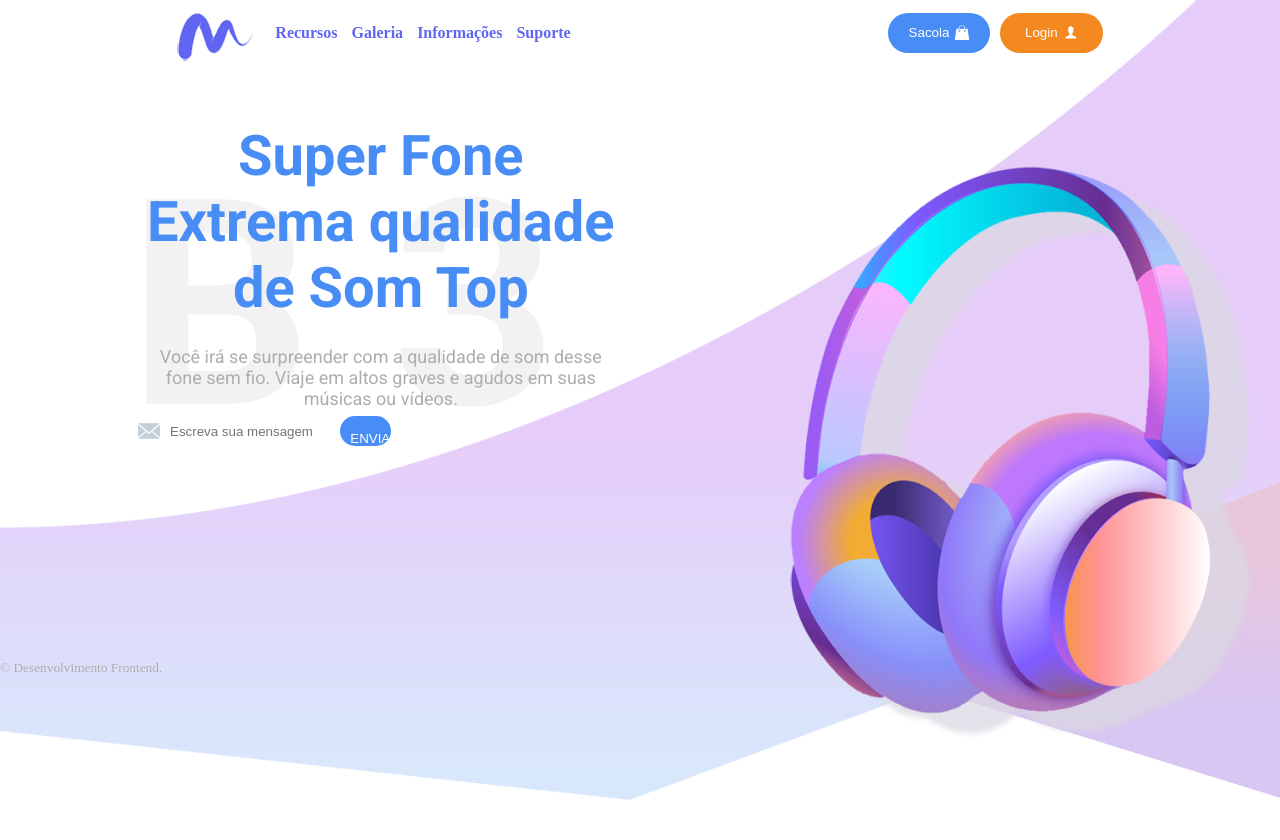
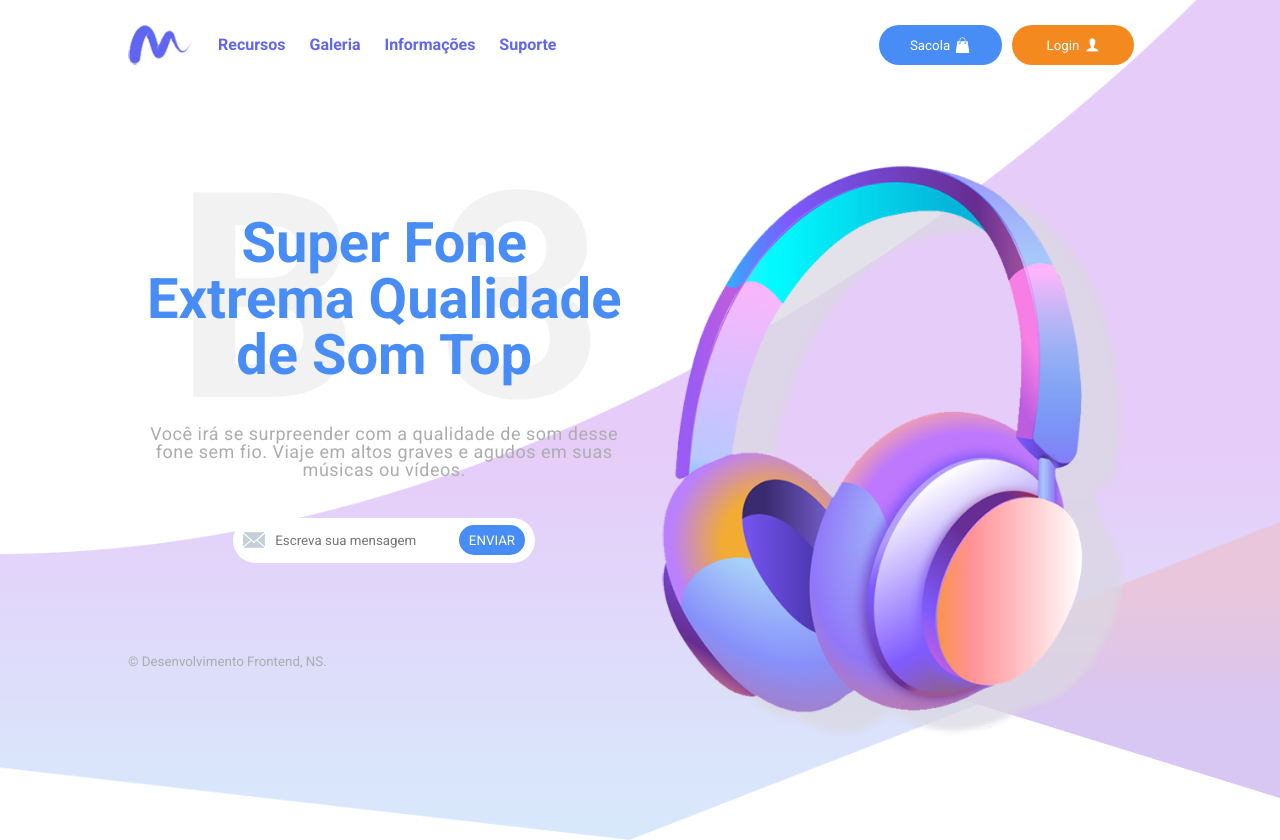
Before and after one commit to nicksnt/webpage-fone, a plain HTML site: page webpage-fone/Webpage/index.html in a window 1280 px wide. Before the commit the page ends 800 px from the top, so only its background shows below. Drawn offline with Linux system fonts and the light colour scheme.

Commit message:
Add files via upload

```diff
--- a/webpage-fone/Webpage/css/1_settings/1_settings.css
+++ b/webpage-fone/Webpage/css/1_settings/1_settings.css
@@ -16,21 +16,23 @@
     grid-template-areas: "header header"
                          "article picture"
                          "footer picture";
+    width: 80%;
+    margin: 25px auto;
 }
 
 #header {
     grid-area: header;
+    font-family: var(--font-primary);
     height: 40px;
     display: flex;
-	margin: 1% 10% 1%;
-	justify-content: center;
 }
 
 #article {
 	grid-area: article;
 	height: 500px;
-	margin: 1% 1% 1% 20%;
+    display: flex;
     justify-content: center;
+    flex-wrap: wrap;
 }
 
 
@@ -47,4 +49,6 @@
 
 #footer {
     grid-area: footer;
+    height: 30%;
+    font-family: var(--font-primary);
 }
--- a/webpage-fone/Webpage/css/5_objects/5_objects.css
+++ b/webpage-fone/Webpage/css/5_objects/5_objects.css
@@ -8,7 +8,9 @@
     line-height: 40px;
     margin-right: 10px;
     font-weight: bold;
-    padding: 0;
+    padding: 0 5px;
+    -webkit-transition: all .3s ease-in-out;
+    transition: all .3s ease-in-out;
 }
 
 #navigation > ul > li > a:hover {
@@ -19,18 +21,19 @@
     transition-duration: 0.3s;
 }
 
-#brand{
+#brand > img{
     display: inline;
+    height: 40px;
     margin-right: 20px;
-    height: 20%;
     align-items: center;
 }
 
-.button{
+.button {
     display: flex;
-    width: 10%;
+    width: 12%;
     align-items: center;
     justify-content: center;
+    font-family: var(--font-primary);
     border-radius: 20px;
     border-style: none;
     cursor: pointer;
@@ -39,6 +42,7 @@
 .button > img {
     height: 40%;
     margin-left: 5px;
+    vertical-align: middle;
 }
 
 #cart{
@@ -47,23 +51,43 @@
     margin-left: 30%;
 }
 
+#cart:hover {
+    background-color: var(--color-button-secundary);;
+    -webkit-transition: all .3s ease-in-out;
+    transition: all .3s ease-in-out;
+}
+
 #login{
     background-color: var(--color-button-secundary);
     color: var(--text-color-light);
     margin-left: 10px;
 }
 
+#login:hover {
+    background-color: var(--color-button-primary);
+    -webkit-transition: all .3s ease-in-out;
+    transition: all .3s ease-in-out;
+}
 
 #article > h1{
     color: var(--color-button-primary);
     font: 700 3.5em var(--font-primary);
+    line-height: 1;
+    width: 504px;
+    height: 183px;
+    font-weight: bold;
     text-align: center;
-    margin: 10% 1% 5% 1%
+    margin-top: 150px;
 }
 
 #article > p{
     color: var(--text-color-secundary);
     font: 400 18px var(--font-primary);
+    line-height: 1;
+    letter-spacing: 0.5px;
+    width: 512.4px;
+    height: 90.7px;
+    margin-top: 25px;
     text-align: center;
 }
 
@@ -75,6 +99,7 @@
     font-weight: bold;
     font-family: var(--font-primary);
     letter-spacing: 80px;
+    margin-left: 2%;
     text-align: center;
     color: #dbdbdb;
     position: absolute;
@@ -82,34 +107,44 @@
     margin-top: 90px;
 }
 
-.input-section{
+.send-message {
     background-color: var(--text-color-light);
     color: var(--text-color-dark);
     display: flex;
     align-items: center;
-    width: 50%;
+    width: 55%;
     height: 5%;
     border-radius: 30px;
     border: none;
     padding: 10px 10px;
 }
 
-#input{
+.send-message input {
     color: var(--text-color-secundary);
+    font-family: var(--font-primary);
     display: flex;
-    width: 67%;
+    width: 70%;
     border: none;
     padding: 10px 10px;
 }
 
-#submit{
+.send-message button {
     background-color: var(--color-button-primary);
+    font-family: var(--font-primary);
     color: var(--text-color-light);
+    width: 25%;
+    height: 20%;
     display: flex;
-    width: 20%;
-    height: 20%;
+    align-items: center;
+    justify-content: center;
+    -webkit-border-radius: 30px;
     border-radius: 30px;
     border: none;
     padding: 15px 10px;
     cursor: pointer;
+    -webkit-transition: all .3s ease;
+    transition: all .3s ease;
 }
+.send-message button:hover {
+    background-color: #f4891f;
+}
--- a/webpage-fone/Webpage/css/6_components/6_components.css
+++ b/webpage-fone/Webpage/css/6_components/6_components.css
@@ -3,9 +3,8 @@
     top: 0;
     right: 0;
     z-index: -1;
-    height: 100vh;
+    height: 105vh;
     width: 100%;
-
 }
 
 .shape2 {
@@ -13,7 +12,7 @@
     z-index: -1;
     bottom: 0;
     right: 0;
-    height: 40%;
+    height: 35%;
 }
 
 #footer small {
--- a/webpage-fone/Webpage/index.html
+++ b/webpage-fone/Webpage/index.html
@@ -35,13 +35,13 @@
 
         <article id="article">
             <span>B3</span>
-            <h1>Super Fone <br> Extrema qualidade <br> de Som Top</h1>
+            <h1>Super Fone <br> Extrema Qualidade <br> de Som Top</h1>
             <p>Você irá se surpreender com a qualidade de som desse <br>fone sem fio. Viaje em altos graves e agudos em suas <br>músicas ou vídeos.</p>
 
-            <div class="input-section">
+            <div class="send-message">
             <img id="envelop" src="img/envelope.png" alt="envelope">
             <input id="input" type="text" placeholder="Escreva sua mensagem">
-            <button id="submit">ENVIAR</button>
+            <button id="send-btn">ENVIAR</button>
             </div>
         </article>
 
@@ -50,7 +50,7 @@
         </picture>
 
         <footer id="footer">
-            <small>&copy; Desenvolvimento Frontend.</small>
+            <small>&copy; Desenvolvimento Frontend, NS.</small>
         </footer>
 
     </section>
```
